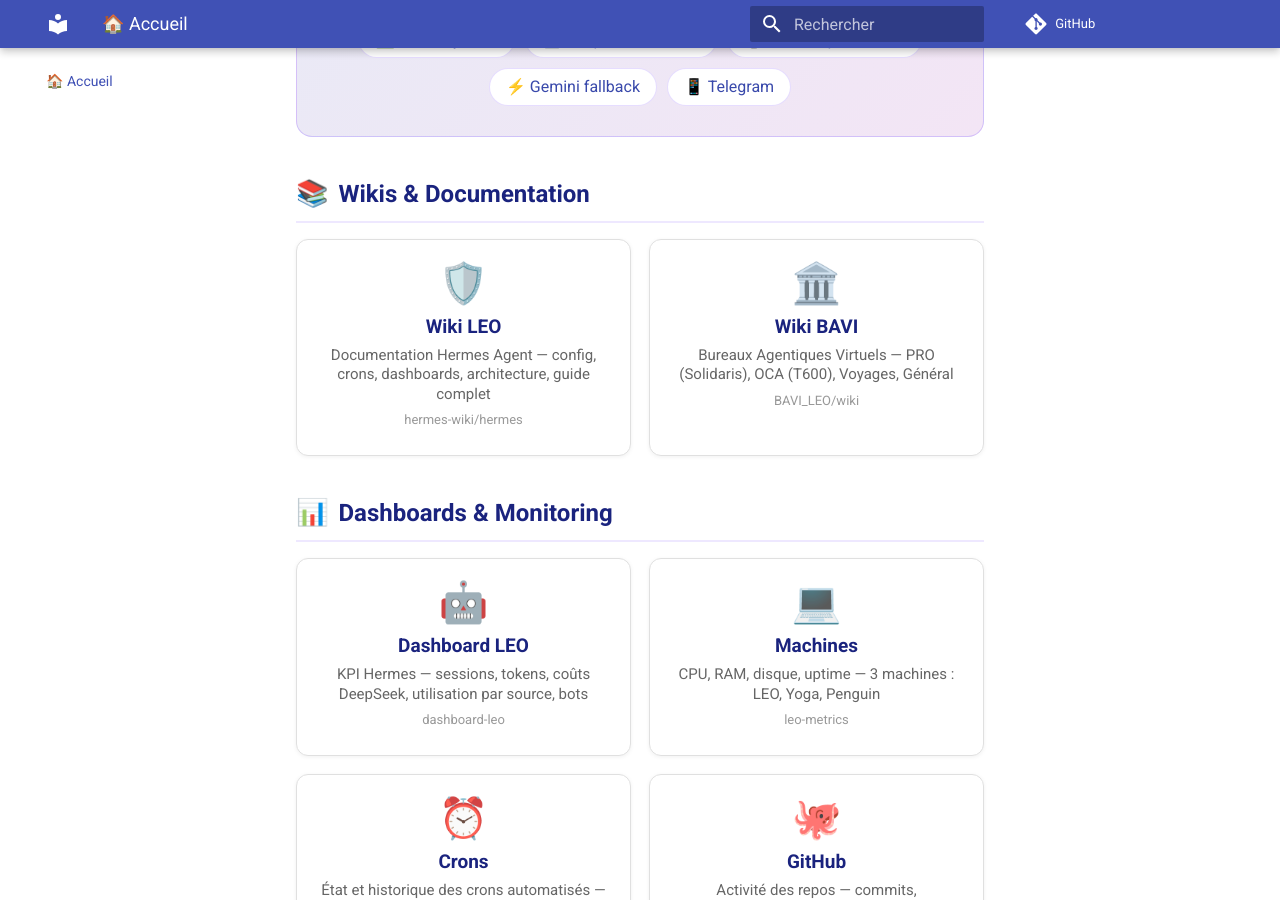
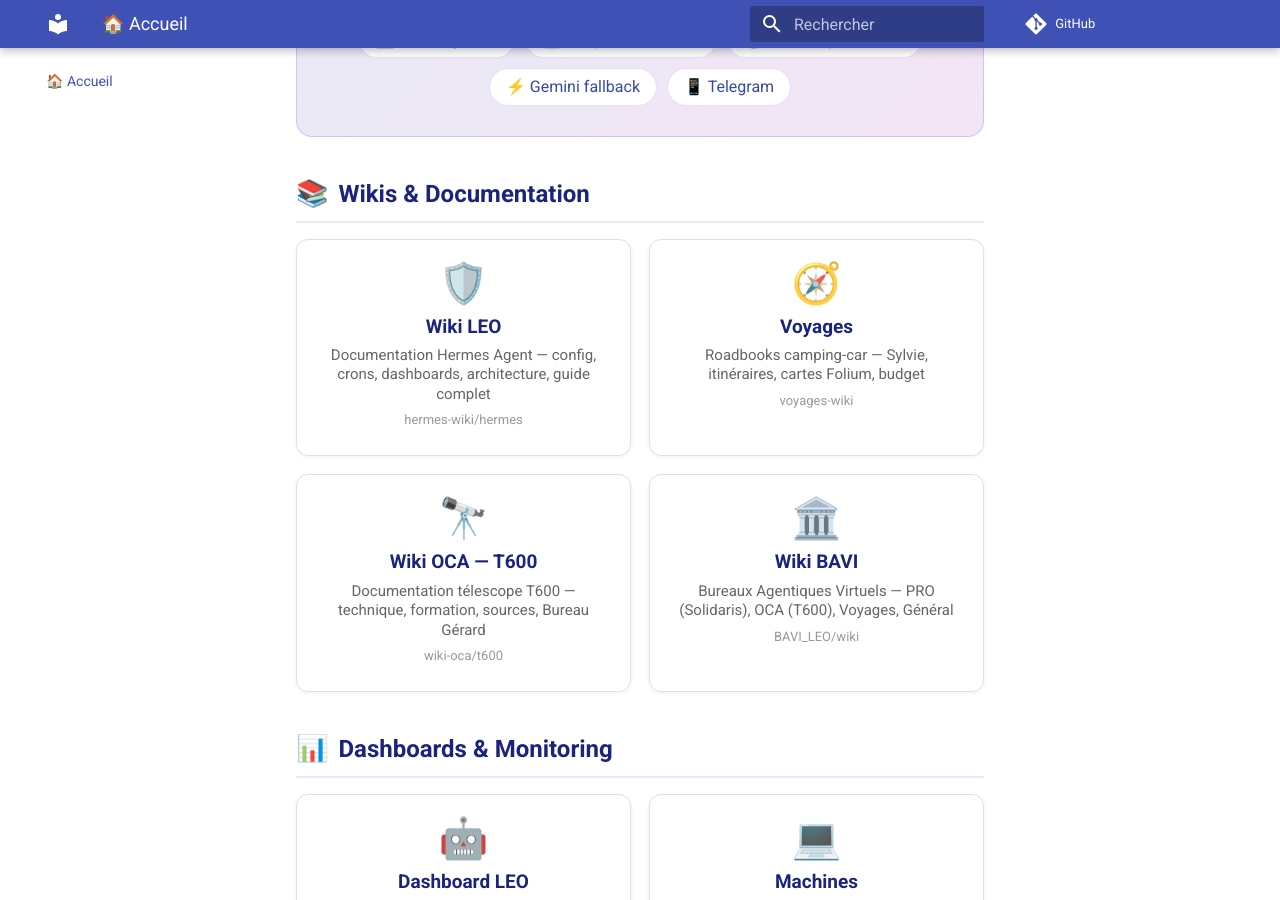
Before and after one commit to christophedanhier-hash/hermes-wiki, an MkDocs documentation site: the page built from docs/index.md, in a window 1280 px wide and 900 px high, scrolled down 447 px. Built offline with MkDocs 1.6.1 and Material for MkDocs 9.7.7, drawn with Linux system fonts in a browser that asks for light colours; comment, search, counter and statistics services are not loaded.

Commit message:
add: tuiles Voyages et Wiki OCA T600 dans le portail

```diff
--- a/docs/index.md
+++ b/docs/index.md
@@ -126,6 +126,20 @@
     <div class="url">hermes-wiki/hermes</div>
 </a>
 
+<a href="https://christophedanhier-hash.github.io/voyages-wiki/" class="portail-card" target="_blank" rel="noreferrer noopener">
+    <div class="icon">🧭</div>
+    <div class="title">Voyages</div>
+    <div class="desc">Roadbooks camping-car — Sylvie, itinéraires, cartes Folium, budget</div>
+    <div class="url">voyages-wiki</div>
+</a>
+
+<a href="https://christophedanhier-hash.github.io/wiki-oca/t600/" class="portail-card" target="_blank" rel="noreferrer noopener">
+    <div class="icon">🔭</div>
+    <div class="title">Wiki OCA — T600</div>
+    <div class="desc">Documentation télescope T600 — technique, formation, sources, Bureau Gérard</div>
+    <div class="url">wiki-oca/t600</div>
+</a>
+
 <a href="https://christophedanhier-hash.github.io/BAVI_LEO/" class="portail-card" target="_blank" rel="noreferrer noopener">
     <div class="icon">🏛️</div>
     <div class="title">Wiki BAVI</div>
```
